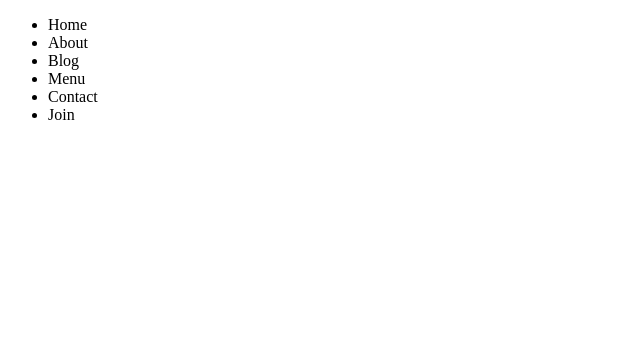
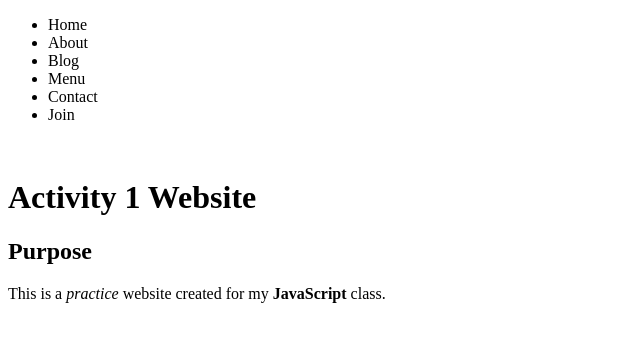
Before and after one commit to itdev160-sp2020/shanell-spann, a plain HTML site: page activity-1/index.html in a window 1280 px wide. Shown: the whole page, without its empty margins (0-640 px from the left). Drawn offline with Linux system fonts and the light colour scheme.

Commit message:
activity-1

```diff
--- a/activity-1/index.html
+++ b/activity-1/index.html
@@ -19,5 +19,9 @@
            </ul>
        </nav>
    </div>
+   <br>
+   <h1><strong>Activity 1 Website</strong></h1>
+   <h2>Purpose</h2>
+   <p>This is a <i>practice</i> website created for my <b>JavaScript</b> class. </p>
 </body>
 </html>
```
